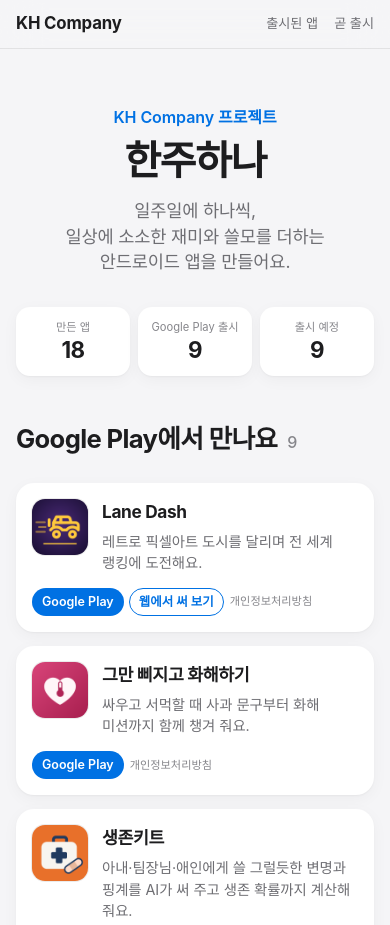
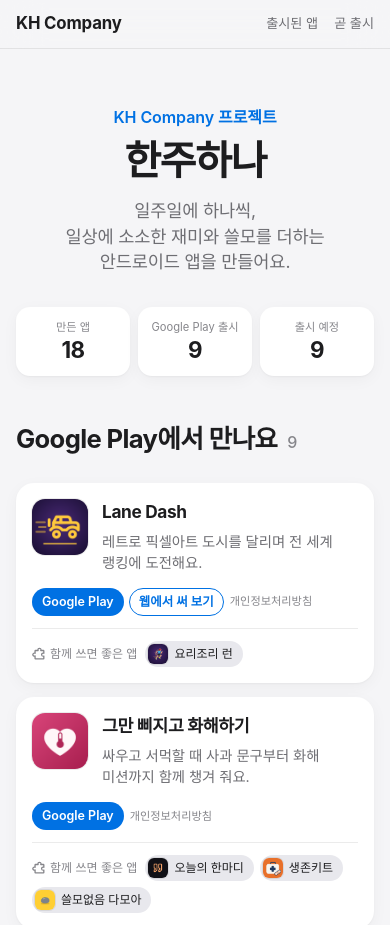
Before and after one commit to kwanghyeon-cpu/kwanghyeon-cpu.github.io, a plain HTML site: page index.html in a window 390 px wide. Shown: the top 925 px of the page. Drawn offline with Linux system fonts and the light colour scheme; a web font is replaced by a local one.

Commit message:
앱 소개 페이지: related-apps.json 게시, 카드에 함께 쓰면 좋은 앱 표시
related-apps.json은 앱들이 읽는 형제 앱 목록(프로젝트 현황 세션이 만든 파일). 카드는 이 파일을 읽어 같은 묶음 앱을 칩으로 잇는다. 아이콘: Iconify ph:puzzle-piece-bold (MIT).

Co-Authored-By: Claude Opus 5.5 <noreply@anthropic.com>

```diff
--- a/index.html
+++ b/index.html
@@ -177,6 +177,19 @@
     .links a.privacy { font-size: 0.7rem; margin-left: 1px; }
   }
   @media (max-width: 359px) { .links { flex-wrap: wrap; } }
+
+  /* 함께 쓰면 좋은 앱 (related-apps.json을 읽어 그림) */
+  .related { margin-top: 14px; padding-top: 12px; border-top: 1px solid var(--hairline); display: flex; flex-wrap: wrap; align-items: center; gap: 6px; font-size: 0.78rem; color: var(--faint); }
+  .related .rel-label { display: inline-flex; align-items: center; gap: 4px; margin-right: 2px; }
+  .related .rel-label svg { width: 14px; height: 14px; }
+  .related a.rel { display: inline-flex; align-items: center; gap: 6px; height: 26px; padding: 0 10px 0 3px; border-radius: 999px; background: var(--chip); color: var(--text); text-decoration: none; font-weight: 500; white-space: nowrap; transition: background-color .2s; }
+  .related a.rel:hover { background: var(--hairline); }
+  .card .related img { width: 20px; height: 20px; border-radius: 6px; box-shadow: 0 0 0 1px var(--hairline); grid-row: auto; }
+  .card.flash { box-shadow: 0 0 0 2px var(--accent), var(--shadow-hover); }
+  @media (max-width: 480px) {
+    .related { grid-column: 1 / -1; margin-top: 12px; font-size: 0.75rem; }
+    .card .related img { width: 20px; height: 20px; border-radius: 6px; }
+  }
 </style>
 </head>
 <body>
@@ -483,6 +496,56 @@
       items = [];
     }, 3000);
   })();
+
+  // 함께 쓰면 좋은 앱: related-apps.json의 묶음을 읽어 카드마다 같은 묶음 앱을 잇는다.
+  // 아이콘: Phosphor "puzzle-piece-bold" (Iconify ph, MIT)
+  (function () {
+    if (!window.fetch) return;
+    var ICON = '<svg xmlns="http://www.w3.org/2000/svg" viewBox="0 0 256 256" aria-hidden="true"><path fill="currentColor" d="M222.41 155.16a12 12 0 0 0-11.56-.69A16 16 0 0 1 188 139a16.2 16.2 0 0 1 14.8-15a15.83 15.83 0 0 1 8 1.5a12 12 0 0 0 17.2-10.8V72a20 20 0 0 0-20-20h-32a40.15 40.15 0 0 0-12.62-29.16a39.67 39.67 0 0 0-29.94-10.76a40.08 40.08 0 0 0-37.34 37C96 50.07 96 51 96 52H64a20 20 0 0 0-20 20v28a40.15 40.15 0 0 0-29.16 12.62A40 40 0 0 0 41.1 179.9a28 28 0 0 0 2.9.1v28a20 20 0 0 0 20 20h144a20 20 0 0 0 20-20v-42.69a12 12 0 0 0-5.59-10.15M204 204H68v-38.69a12 12 0 0 0-17.15-10.84A15.9 15.9 0 0 1 42.8 156A16.2 16.2 0 0 1 28 141.06a16 16 0 0 1 22.82-15.52A12 12 0 0 0 68 114.7V76h42.7a12 12 0 0 0 10.83-17.15A15.9 15.9 0 0 1 120 50.8A16.19 16.19 0 0 1 134.94 36a16 16 0 0 1 15.53 22.81A12 12 0 0 0 161.31 76H204v24c-1 0-1.93 0-2.9.11A40 40 0 0 0 204 180Z"/></svg>';
+    fetch('related-apps.json', { cache: 'no-cache' }).then(function (r) { return r.json(); }).then(function (data) {
+      var byName = {};
+      Object.keys(data.apps).forEach(function (id) { byName[data.apps[id].name] = id; });
+      var cards = {};
+      document.querySelectorAll('.card').forEach(function (card) {
+        var id = byName[card.querySelector('h3').textContent.trim()];
+        if (id) { card.id = 'app-' + id; cards[id] = card; }
+      });
+      Object.keys(cards).forEach(function (id) {
+        var others = [];
+        data.groups.forEach(function (g) {
+          if (g.apps.indexOf(id) < 0) return;
+          g.apps.forEach(function (o) { if (o !== id && cards[o] && others.indexOf(o) < 0) others.push(o); });
+        });
+        if (!others.length) return;
+        var row = document.createElement('div');
+        row.className = 'related';
+        var label = document.createElement('span');
+        label.className = 'rel-label';
+        label.innerHTML = ICON + '함께 쓰면 좋은 앱';
+        row.appendChild(label);
+        others.forEach(function (o) {
+          var a = document.createElement('a');
+          a.className = 'rel';
+          a.href = '#app-' + o;
+          var img = document.createElement('img');
+          img.src = cards[o].querySelector('img').getAttribute('src');
+          img.alt = '';
+          a.appendChild(img);
+          a.appendChild(document.createTextNode(data.apps[o].name));
+          a.addEventListener('click', function (e) {
+            e.preventDefault();
+            var t = cards[o];
+            t.classList.add('in');
+            t.scrollIntoView({ behavior: 'smooth', block: 'center' });
+            t.classList.add('flash');
+            setTimeout(function () { t.classList.remove('flash'); }, 1600);
+          });
+          row.appendChild(a);
+        });
+        cards[id].querySelector('.links').parentNode.appendChild(row);
+      });
+    }).catch(function () { /* 목록을 못 읽으면 카드만 보여 준다 */ });
+  })();
 </script>
 </body>
 </html>
--- /dev/null
+++ b/related-apps.json
@@ -0,0 +1,43 @@
+{
+  "version": 1,
+  "updated": "2026-11-27",
+  "about": "KH Company 앱끼리 서로 소개하기 위한 목록. 앱과 웹은 이 파일을 읽어 '함께 쓰면 좋은 앱'을 보여 준다. 관리: kwanghyeon-cpu.github.io 저장소.",
+  "developerPage": "https://play.google.com/store/apps/dev?id=5023880941396464177",
+  "portfolio": "https://kwanghyeon-cpu.github.io/",
+  "groups": [
+    { "id": "racing", "title": "레이싱 게임", "apps": ["lanedash", "yorijorirun"] },
+    { "id": "ip", "title": "IP 비즈니스", "apps": ["ipscout", "ipspark"] },
+    { "id": "temple", "title": "불교·사찰", "apps": ["sutra", "jeolttara"] },
+    { "id": "family", "title": "가족의 기록", "apps": ["naite", "jaramalbum", "onepagelife"] },
+    { "id": "birthday", "title": "날짜·운세", "apps": ["birthdaytwin", "trifortune"] },
+    { "id": "walk", "title": "걷기·지도", "apps": ["footprintmap", "jeolttara"] },
+    { "id": "fun", "title": "직장인·관계 유머", "apps": ["hanmadi", "survivalkit", "uselessdamoa", "miyong"] },
+    { "id": "journal", "title": "기록 습관", "apps": ["fivelines", "onepagelife"] }
+  ],
+  "apps": {
+    "lanedash": { "name": "Lane Dash", "tagline": "레트로 픽셀아트 도시를 달리며 전 세계 랭킹에 도전해요.", "package": "com.khcompany.lanedash", "public": true, "web": "https://kwanghyeon-cpu.github.io/LaneDash/web/", "icon": "https://kwanghyeon-cpu.github.io/icons/lanedash.png" },
+    "yorijorirun": { "name": "요리조리 런", "tagline": "도시 산책로를 좌우로 요리조리 달리며 자전거와 강아지를 피해요.", "package": "com.khcompany.yorijorirun", "public": false, "web": "https://kwanghyeon-cpu.github.io/YorijoriRun/web/", "icon": "https://kwanghyeon-cpu.github.io/icons/yorijorirun.png" },
+    "ipscout": { "name": "IP Scout", "tagline": "급상승 원작 IP와 콜라보·굿즈·공시 딜을 매일 아침 한눈에 정리해 줘요.", "package": "com.khcompany.ipscout", "public": false, "web": "https://adaptable-clv3.onrender.com/", "icon": "https://kwanghyeon-cpu.github.io/icons/ipscout.png" },
+    "ipspark": { "name": "IP Spark", "tagline": "IP Scout가 찾은 IP로 부가사업 아이디어 카드와 기획서를 만들어 줘요.", "package": null, "public": false, "web": null, "icon": null },
+    "sutra": { "name": "경전함", "tagline": "반야심경·천수경·금강경 등 25가지 경전을 읽고, 듣고, 사경해요.", "package": "com.khcompany.sutra", "public": false, "web": "https://kwanghyeon-cpu.github.io/gyeongjeonham/", "icon": "https://kwanghyeon-cpu.github.io/icons/sutra.png" },
+    "jeolttara": { "name": "절따라", "tagline": "전국 사찰 1,004곳과 절로 이어지는 걷기 코스를 사진·소개 글과 함께 보여 줘요.", "package": "com.khcompany.templetrail", "public": false, "web": "https://kwanghyeon-cpu.github.io/jeolttara-web/", "icon": "https://kwanghyeon-cpu.github.io/icons/jeolttara.png" },
+    "naite": { "name": "나이테", "tagline": "생신마다 가족이 함께 한 편씩, 사진·영상편지·부모님 이야기로 생신 영상을 만들어요.", "package": "com.khcompany.naite", "public": false, "web": null, "icon": "https://kwanghyeon-cpu.github.io/icons/naite.png" },
+    "jaramalbum": { "name": "자람 앨범", "tagline": "갤러리 사진을 생후 개월별로 정리해 아기 성장 앨범으로 만들어 줘요.", "package": "com.khcompany.jaramalbum", "public": false, "web": null, "icon": "https://kwanghyeon-cpu.github.io/icons/jaramalbum.png" },
+    "onepagelife": { "name": "인생 한 장", "tagline": "한 칸에 한 주씩, 질문에 답하며 내 인생을 한 장에 모아 봐요.", "package": "com.khcompany.onepagelife", "public": false, "web": null, "icon": "https://kwanghyeon-cpu.github.io/icons/onepagelife.png" },
+    "birthdaytwin": { "name": "날짜도감", "tagline": "같은 날 태어난 사람과 그날 일어난 일을 도감처럼 모아 보여 줘요.", "package": "com.khcompany.birthdaytwin", "public": true, "web": "https://kwanghyeon-cpu.github.io/datebook/", "icon": "https://kwanghyeon-cpu.github.io/icons/birthdaytwin.png" },
+    "trifortune": { "name": "교집합 운세", "tagline": "점성술·자미두수·사주가 공통으로 가리키는 이야기만 골라 풀이해 줘요.", "package": "com.khcompany.trifortune", "public": true, "web": null, "icon": "https://kwanghyeon-cpu.github.io/icons/trifortune.png" },
+    "footprintmap": { "name": "발자국지도", "tagline": "걸은 곳만 안개가 걷히는 지도로 우리 동네 탐험률을 보여 줘요.", "package": "com.khcompany.fogmap", "public": true, "web": null, "icon": "https://kwanghyeon-cpu.github.io/icons/footprintmap.png" },
+    "hanmadi": { "name": "오늘의 한마디", "tagline": "퇴근·월급날 D-day와 직장인 응원 한마디를 홈 화면 위젯으로 보여 줘요.", "package": "com.khcompany.hanmadi", "public": true, "web": null, "icon": "https://kwanghyeon-cpu.github.io/icons/hanmadi.png" },
+    "survivalkit": { "name": "생존키트", "tagline": "아내·팀장님·애인에게 쓸 그럴듯한 변명과 핑계를 AI가 써 주고 생존 확률까지 계산해 줘요.", "package": "com.khcompany.survivalkit", "public": true, "web": "https://survivalkit-f00fa.web.app/", "icon": "https://kwanghyeon-cpu.github.io/icons/survivalkit.png" },
+    "uselessdamoa": { "name": "쓸모없음 다모아", "tagline": "돌 키우기처럼 쓸모없지만 자꾸 열게 되는 기능 10가지를 모았어요.", "package": "com.khcompany.uselessdamoa", "public": true, "web": "https://kwanghyeon-cpu.github.io/uselessdamoa/", "icon": "https://kwanghyeon-cpu.github.io/icons/uselessdamoa.png" },
+    "miyong": { "name": "그만 삐지고 화해하기", "tagline": "싸우고 서먹할 때 사과 문구부터 화해 미션까지 함께 챙겨 줘요.", "package": "com.khcompany.miyong", "public": true, "web": null, "icon": "https://kwanghyeon-cpu.github.io/miyong-icon.png" },
+    "fivelines": { "name": "30자기록", "tagline": "하루 30자와 사진 한 장으로 인증샷 일기를 남기고, 사진을 AI 스타일로 바꿔 봐요.", "package": "com.khcompany.fivelines", "public": false, "web": null, "icon": "https://kwanghyeon-cpu.github.io/icons/fivelines.png" },
+    "bookfinder": { "name": "책길", "tagline": "읽고 싶은 책의 도서관 대출 가능 여부와 서점 가격을 한 번에 알려 줘요.", "package": "com.khcompany.bookfinder", "public": true, "web": null, "icon": "https://kwanghyeon-cpu.github.io/icons/bookfinder.png" },
+    "geonneo": { "name": "건너건너", "tagline": "연락처만 허용하면 누가 누구와 아는 사이인지 인맥 지도로 그려 줘요.", "package": "com.khcompany.geonneo", "public": false, "web": null, "icon": "https://kwanghyeon-cpu.github.io/icons/geonneo.png" }
+  },
+  "rules": {
+    "show": "같은 묶음 안의 다른 앱만 보여 준다(자기 자신 제외). 묶음이 없는 앱은 portfolio 링크 하나만 보여 준다.",
+    "link": "public이 true면 Play 스토어(market://details?id=package, 안 되면 https://play.google.com/store/apps/details?id=package). 설치돼 있으면 그 앱을 바로 연다. public이 false면 web이 있을 때만 web으로, 둘 다 없으면 카드에서 뺀다.",
+    "cache": "하루에 한 번만 다시 받고, 실패하면 앱에 넣어 둔 기본 사본을 쓴다."
+  }
+}
```
